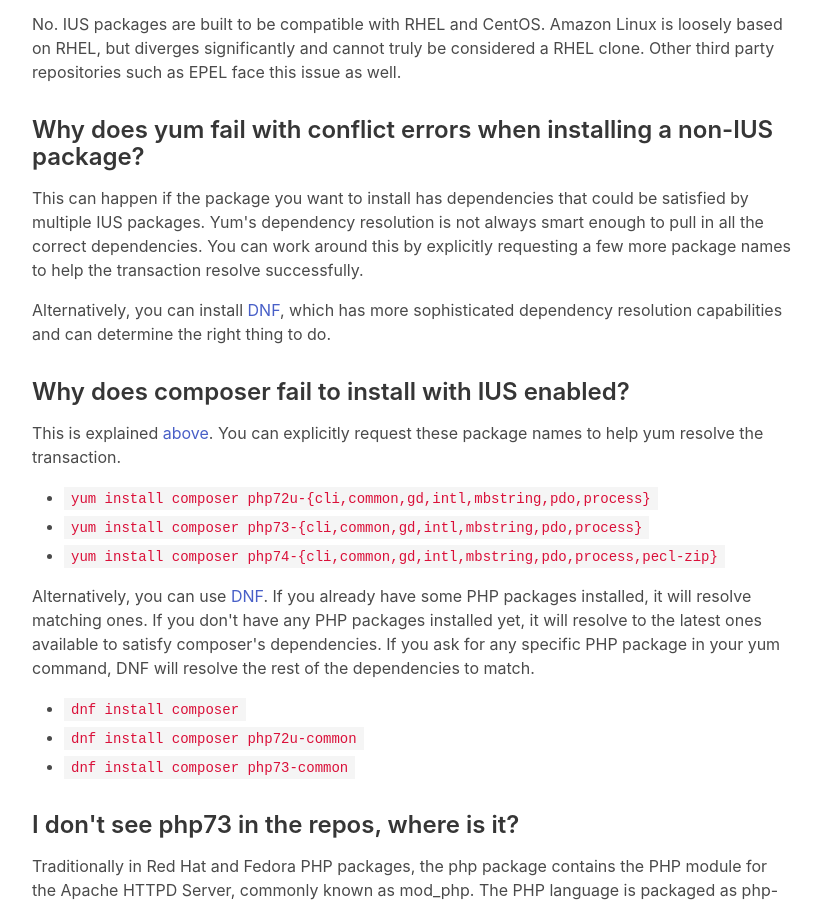
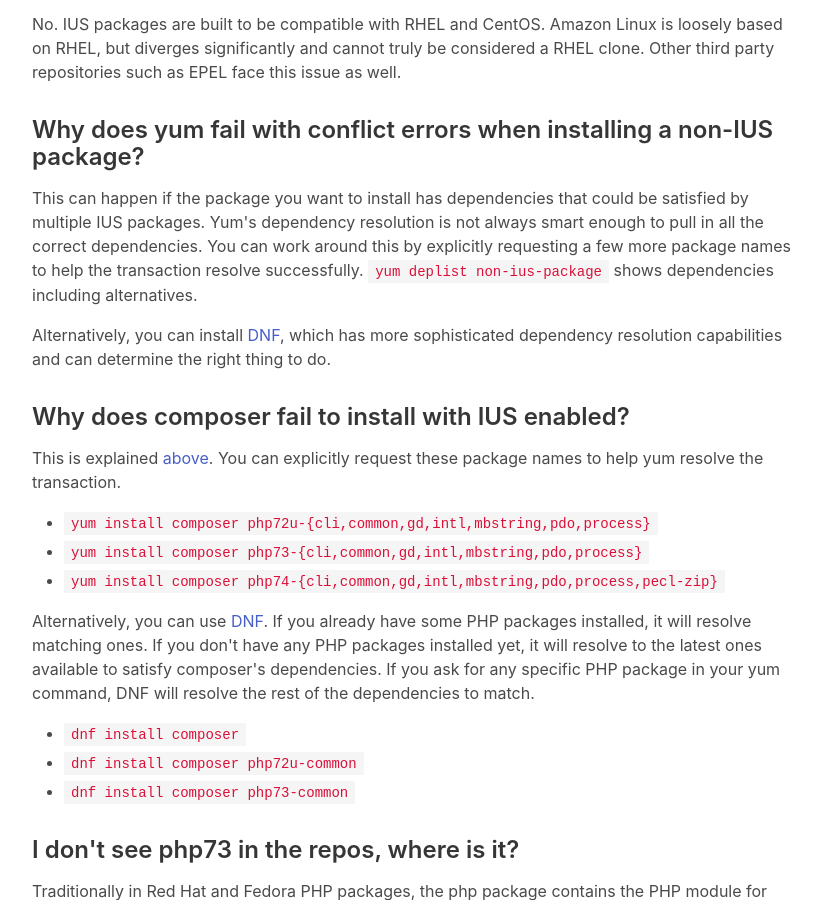
Before and after one commit to iusrepo/iusrepo.github.io, a Jekyll site: the page built from markdown/faq.md, in a window 1280 px wide and 900 px high, scrolled down 2309 px. Shown: the whole window, without its empty margins (228-1050 px from the left). Built offline with Jekyll 4.4.1, drawn with Linux system fonts in a browser that asks for light colours; comment, search, counter and statistics services are not loaded.

Commit message:
add deplist example

```diff
--- a/markdown/faq.md
+++ b/markdown/faq.md
@@ -118,7 +118,7 @@ This can happen if the package you want to install has dependencies that could
 be satisfied by multiple IUS packages.  Yum's dependency resolution is not
 always smart enough to pull in all the correct dependencies.  You can work
 around this by explicitly requesting a few more package names to help the
-transaction resolve successfully.
+transaction resolve successfully.  `yum deplist non-ius-package` shows dependencies including alternatives.
 
 Alternatively, you can install [DNF][dnf], which has more sophisticated
 dependency resolution capabilities and can determine the right thing to do.
```
